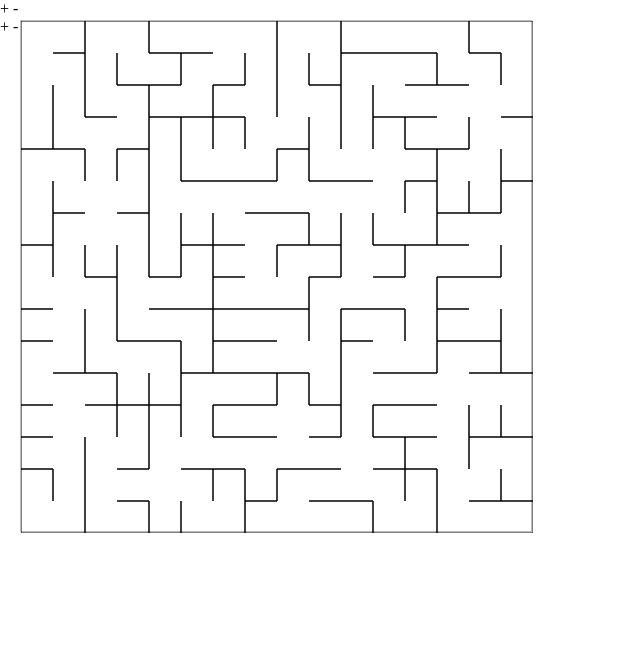
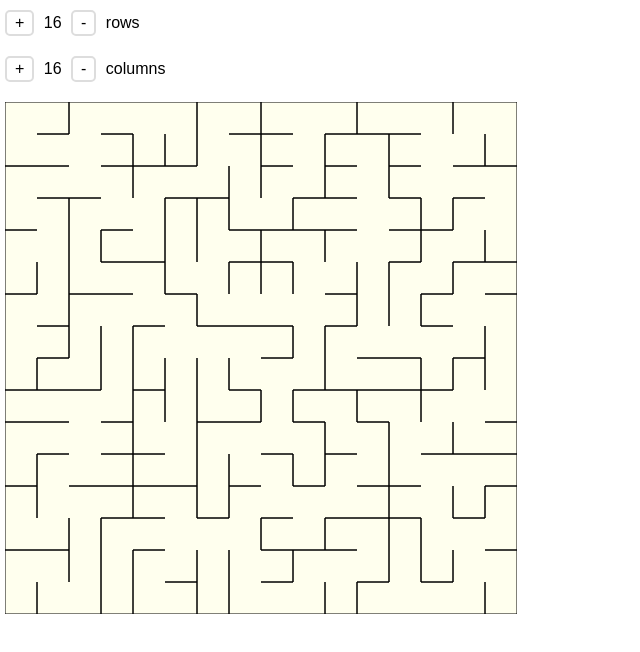
Before and after one commit to michaellaszlo/maze, a plain HTML site: page index.html in a window 1280 px wide. Shown: the whole page, without its empty margins (0-640 px from the left). Drawn offline with Linux system fonts and the light colour scheme.

Commit message:
Add functionality to buttons

```diff
--- a/css/maze.css
+++ b/css/maze.css
@@ -2,11 +2,28 @@
   box-sizing: border-box;
   margin: 0;
   padding: 0;
+  font-family: sans-serif;
 }
 
-#mazeContainer {
-  border: 1px solid #bbb;
-  position: absolute;
-  left: 20px;
-  top: 20px;
+#maze {
+  margin: 10px 5px;
+  background: #ffe;
 }
+#maze canvas {
+  display: block;
+}
+
+#controls {
+}
+
+.button {
+  display: inline-block;
+  margin: 10px 5px;
+  padding: 2px 8px;
+  border: 2px solid #ddd;
+  border-radius: 5px;
+  cursor: pointer;
+}
+.button:hover {
+  border-color: #bbb;
+}
--- a/index.html
+++ b/index.html
@@ -8,18 +8,21 @@
 </head>
 <body>
 
-<div id="mazeContainer"></div>
+<div id="maze"></div>
 
+<div id="controls">
   <div>
     <span class="button" id="moreRows">+</span>
     <span class="display" id="numRows"></span>
     <span class="button" id="fewerRows">-</span>
+    rows
   </div>
-
   <div>
     <span class="button" id="moreColumns">+</span>
     <span class="display" id="numColumns"></span>
     <span class="button" id="fewerColumns">-</span>
+    columns
+  </div>
 </div>
 
 </body>
--- a/js/maze.js
+++ b/js/maze.js
@@ -13,7 +13,7 @@ var Maze = (function() {
       canvases = {},
       contexts = {},
       numRows = 16,
-      numCols = 16,
+      numColumns = 16,
       maze;
 
   function shuffle(arr) {
@@ -60,14 +60,14 @@ var Maze = (function() {
   }
 
   // Generate a maze using Kruskal's algorithm as described on Wikipedia.
-  function initMaze() {
+  function makeMaze() {
     var cell,
         r, c,
         walls = [];
     maze = new Array(numRows);
     for (r = 0; r < numRows; ++r) {
-      maze[r] = new Array(numCols);
-      for (c = 0; c < numCols; ++c) {
+      maze[r] = new Array(numColumns);
+      for (c = 0; c < numColumns; ++c) {
         cell = maze[r][c] = {
           r: r, c: c,
           passage: {}
@@ -101,10 +101,18 @@ var Maze = (function() {
     var unit = sizes.cell,
         r, c,
         x0, y0,
-        passage;
+        passage,
+        container = containers.maze,
+        canvas = canvases.maze,
+        context = contexts.maze;
+    canvas.width = numColumns * sizes.cell;
+    canvas.height = numRows * sizes.cell;
+    container.style.width = canvas.width + 'px';
+    container.style.height = canvas.height + 'px';
+    context.clearRect(0, 0, canvas.width, canvas.height);
     for (r = 0; r < numRows; ++r) {
       y0 = r * unit;
-      for (c = 0; c < numCols; ++c) {
+      for (c = 0; c < numColumns; ++c) {
         x0 = c * unit;
         passage = maze[r][c].passage;
         if (!passage.n) {
@@ -123,33 +131,41 @@ var Maze = (function() {
     }
   }
 
-  function updateLayout() {
-    document.getElement
+  function updateLayout(changeNumRows, changeNumColumns) {
+    changeNumRows = changeNumRows || 0;
+    changeNumColumns = changeNumColumns || 0;
+    numRows += changeNumRows;
+    numColumns += changeNumColumns;
+    containers.numRows.innerHTML = numRows;
+    containers.numColumns.innerHTML = numColumns;
+    makeMaze();
+    paintMaze();
   }
 
-  function initLayout() {
+  function initializeLayout() {
     var canvas,
         container,
         buttonNames;
     canvases.maze = canvas = document.createElement('canvas');
     contexts.maze = canvas.getContext('2d');
-    canvas.width = numCols * sizes.cell;
-    canvas.height = numRows * sizes.cell;
-    containers.maze = container = document.getElementById('mazeContainer');
-    container.style.width = canvas.width + 'px';
-    container.style.height = canvas.height + 'px';
+    containers.maze = container = document.getElementById('maze');
     container.appendChild(canvas);
     document.body.appendChild(container);
+    containers.numRows = document.getElementById('numRows');
+    containers.numColumns = document.getElementById('numColumns');
     buttonNames = [ 'moreRows', 'fewerRows', 'moreColumns', 'fewerColumns' ];
     buttonNames.forEach(function (name) {
-      buttons[name] = document.getElementById('name');
+      buttons[name] = document.getElementById(name);
     });
+    buttons.moreRows.onclick = function () { updateLayout(1, 0); };
+    buttons.fewerRows.onclick = function () { updateLayout(-1, 0); };
+    buttons.moreColumns.onclick = function () { updateLayout(0, 1); };
+    buttons.fewerColumns.onclick = function () { updateLayout(0, -1); };
   }
 
   function load() {
-    initLayout();
-    initMaze();
-    paintMaze();
+    initializeLayout();
+    updateLayout();
   }
 
   return {
```
Lines whose indentation alone changed are shown as unchanged.
